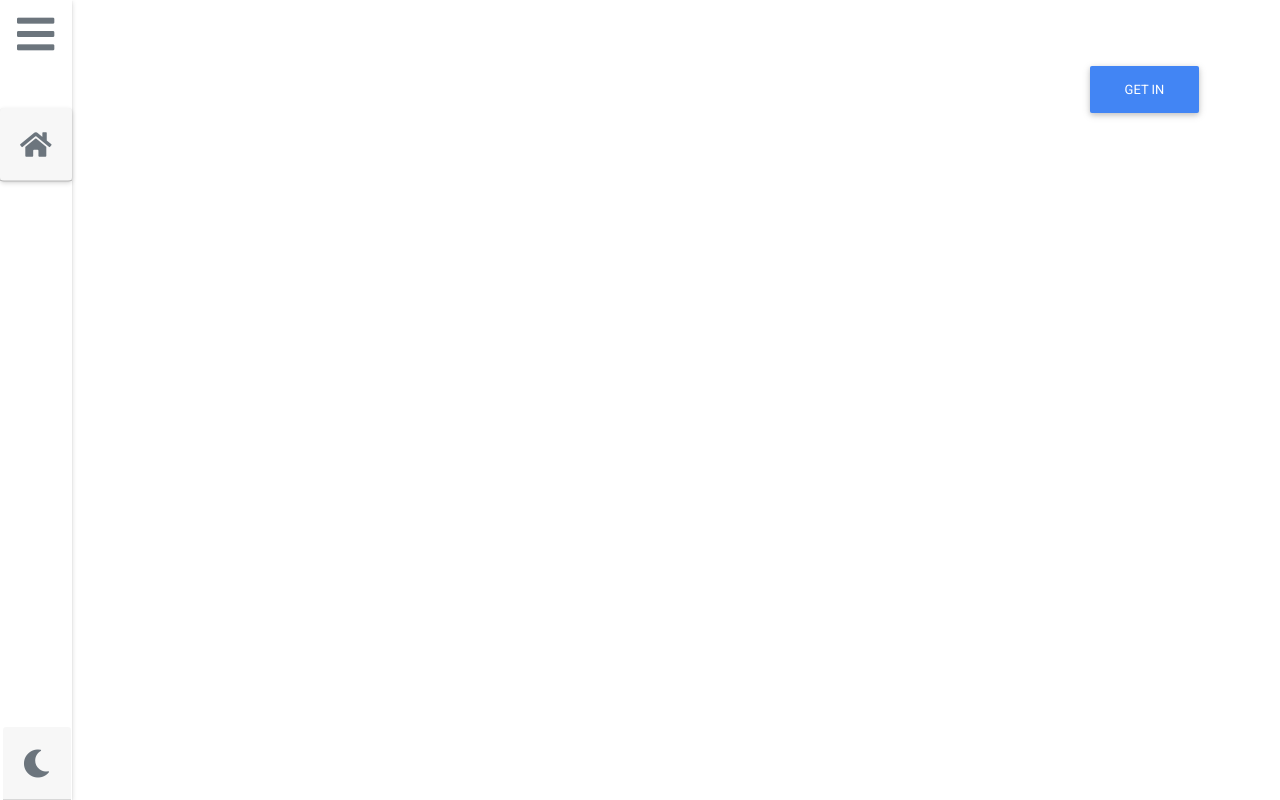
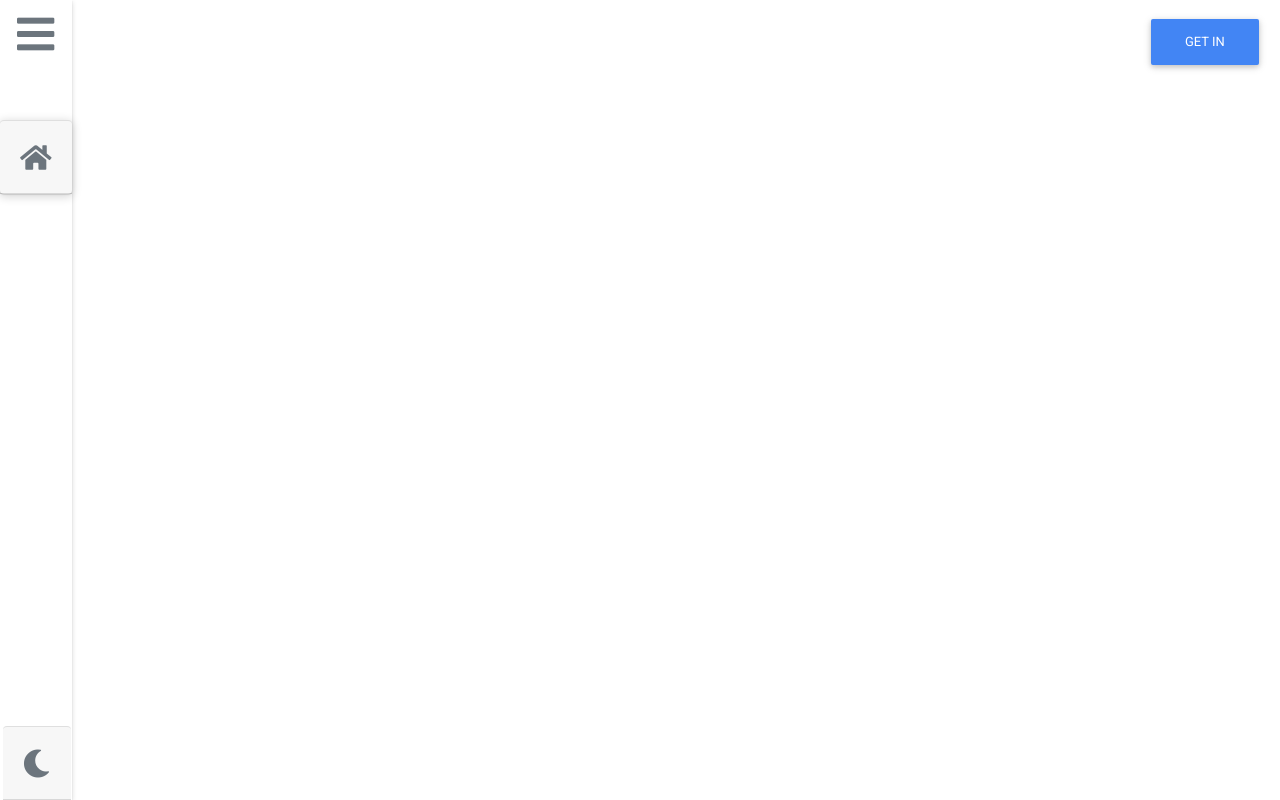
Before and after one commit to robin-thomas/multiverse, a React app: page / in a window 1280 px wide. Both pictures are taken after a click on the element 35 px from the left and 36 px from the top of the page. Built offline with nearby package versions, Linux system fonts and the light colour scheme.

Commit message:
Improve the menubar

```diff
--- a/src/components/app/App.js
+++ b/src/components/app/App.js
@@ -7,14 +7,14 @@ import AppHeader from './AppHeader';
 import AppBody from './AppBody';
 
 const App = () => (
-  <Row style={{ height: '100vh' }} noGutters={true}>
-    <Col md="auto">
-      <AppHeader />
-    </Col>
-    <Col>
-      <AppBody />
-    </Col>
-  </Row>
+  <>
+    <AppHeader />
+    <Row style={{ height: '100vh' }} noGutters={true}>
+      <Col>
+        <AppBody />
+      </Col>
+    </Row>
+  </>
 );
 
 export default App;
--- a/src/components/app/AppBody.module.css
+++ b/src/components/app/AppBody.module.css
@@ -1,5 +1,4 @@
 .app-body {
   background: var(--bg-default) !important;
   height: 100vh;
-  padding: 5% 5%;
 }
--- a/src/components/app/AppHeader.js
+++ b/src/components/app/AppHeader.js
@@ -17,13 +17,11 @@ const AppCard = ({ active, buttonText, onClick, cls }) => (
   </Card>
 );
 
-const AppCardHeader = ({ active, blink, icon, text }) => (
+const AppCardHeader = ({ active, icon, text }) => (
   <Row>
     <Col className="text-center">
       <MDBIcon
-        className={`${active ? 'active-icon' : ''} ${
-          blink ? styles['app-header-icon-start-chat'] : ''
-        }`}
+        className={`${active ? 'active-icon' : ''}`}
         size="sm"
         icon={icon}
         title={text}
--- a/src/components/app/AppHeader.module.css
+++ b/src/components/app/AppHeader.module.css
@@ -1,25 +1,20 @@
 .app-header,
-.app-header-bars {
+.app-header-bars-fake {
   background: var(--bg-navbar);
+  position: absolute;
+  z-index: 2;
 }
 
 .app-header {
   height: 100vh;
-  position: relative;
-  z-index: 13;
   box-shadow: 0 2px 5px 0 rgba(0, 0, 0, 0.16), 0 1px 1px 0 rgba(0, 0, 0, 0.12) !important;
 }
 
 .app-header-bars,
 .app-header-bars-fake {
   cursor: pointer;
-  padding-top: 0.75rem;
-}
-
-.app-header-bars-fake {
-  position: absolute;
-  z-index: 2;
   padding: 0.75rem 1.05rem;
+  background: transparent;
 }
 
 .app-header-title {
@@ -30,7 +25,9 @@
 .app-card {
   background: transparent !important;
   cursor: pointer;
-  box-shadow: 0 2px 5px 0 rgba(0, 0, 0, 0.16), 0 1px 1px 0 rgba(0, 0, 0, 0.12) !important;
+  border-top: 1px solid rgba(0, 0, 0, 0.125) !important;
+  box-shadow: 0 2px 10px 1px rgba(0, 0, 0, 0.16),
+    0 1px 1px 0 rgba(0, 0, 0, 0.12) !important;
 }
 
 .app-card i {
--- a/src/components/pages/home/Home.js
+++ b/src/components/pages/home/Home.js
@@ -15,7 +15,7 @@ const Home = () => {
   };
 
   return (
-    <Container fluid={true}>
+    <Container fluid={true} className={styles['home']}>
       <Row>
         <Col md="auto" className="ml-auto">
           <MDBBtn color="primary" onClick={onClick}>
--- a/src/components/pages/home/Home.module.css
+++ b/src/components/pages/home/Home.module.css
@@ -0,0 +1,3 @@
+.home {
+  padding: 1% 10%;
+}
```
